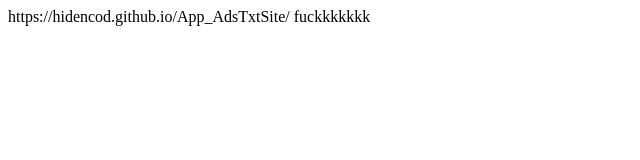
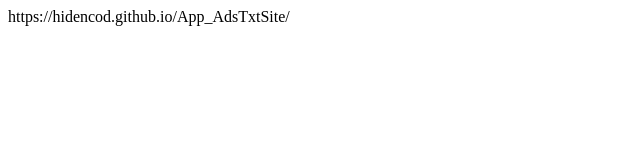
Before and after one commit to Hidencod/App_AdsTxtSite, a plain HTML site: page index.html in a window 1280 px wide. Shown: the whole page, without its empty margins (0-640 px from the left). Drawn offline with Linux system fonts and the light colour scheme.

Commit message:
Update index.html

```diff
--- a/index.html
+++ b/index.html
@@ -2,5 +2,4 @@
   <head>
     https://hidencod.github.io/App_AdsTxtSite/
   </head>
-  <body>fuckkkkkkk</body>
 </html>
```
